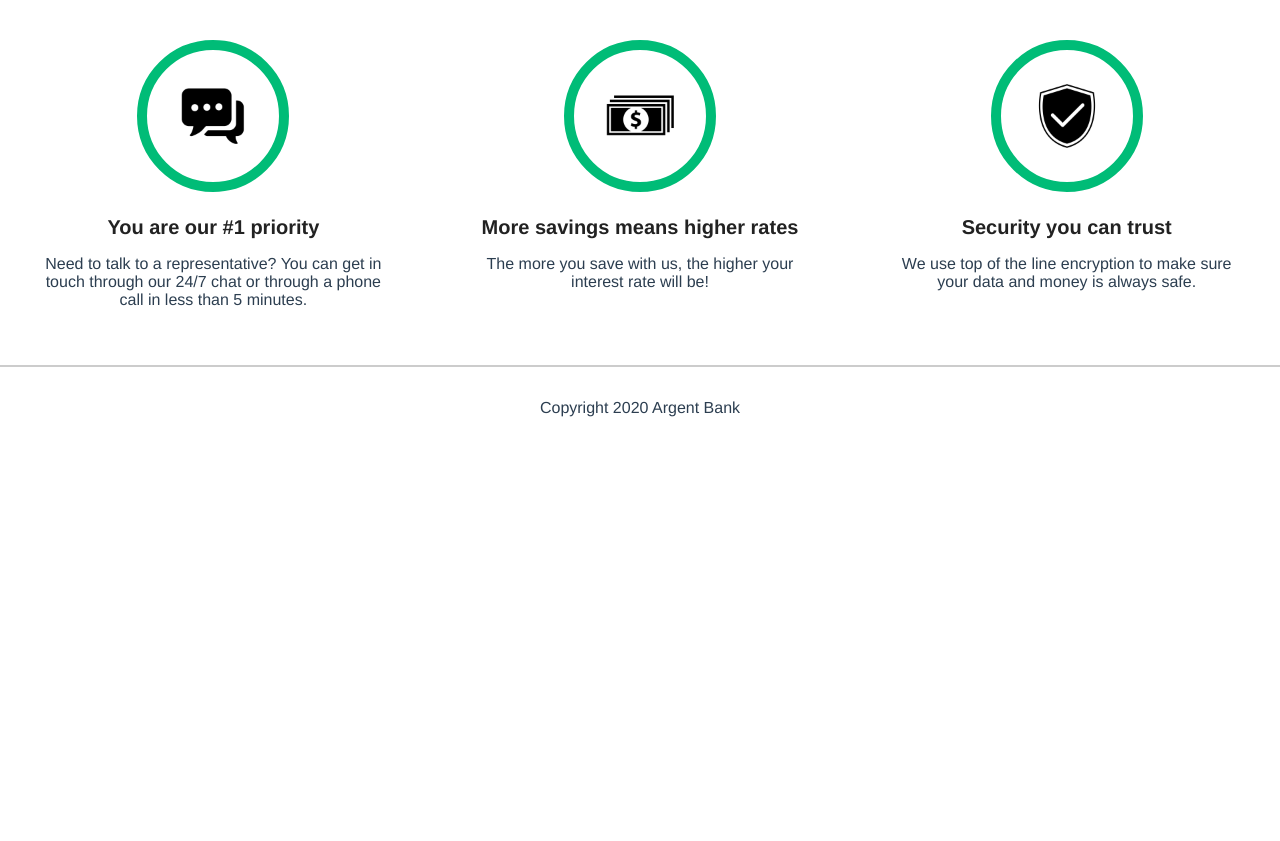
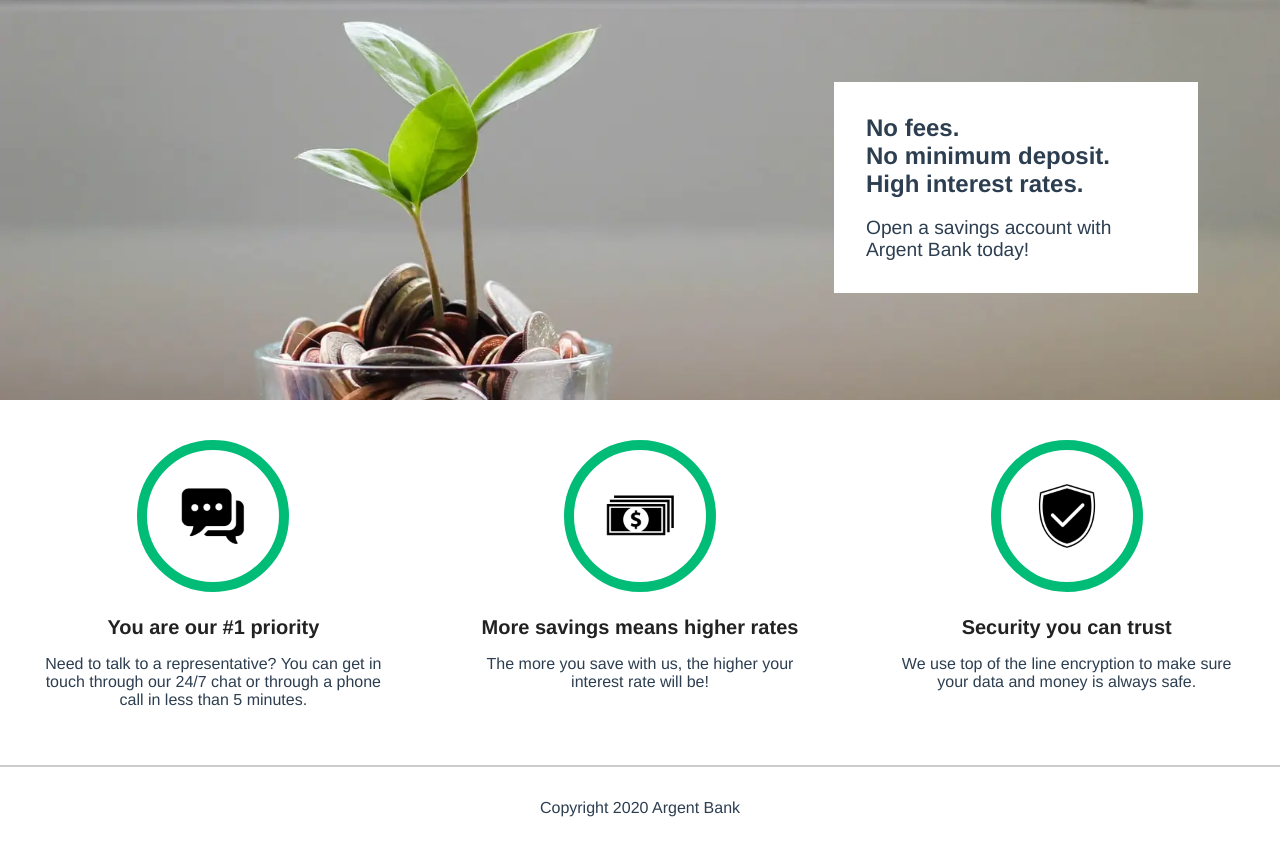
Before and after one commit to Amalynn/oc-iw-p11-argentbank-frontend, a React (Vite) app: page / in a window 1280 px wide. Before the commit the page ends 800 px from the top, so only its background shows below. Built offline with nearby package versions, Linux system fonts and the light colour scheme.

Commit message:
HeroBanner component created

```diff
--- a/src/assets/styles/main.css
+++ b/src/assets/styles/main.css
@@ -71,7 +71,7 @@ body {
 }
 
 .hero {
-  background-image: url('../img/bank-tree.jpeg');
+    background-image: url('../images/bank-tree.webp');
     background-position: 0 -50px;
     background-size: cover;
     background-repeat: no-repeat;
--- /dev/null
+++ b/src/components/HeroBanner.jsx
@@ -0,0 +1,15 @@
+export default function HeroBanner() {
+    return (
+        <section className="hero">
+            <div className="hero-content">
+                <h2 className="sr-only">Promoted Content</h2>
+                <p className="subtitle">No fees.</p>
+                <p className="subtitle">No minimum deposit.</p>
+                <p className="subtitle">High interest rates.</p>
+                <p className="text">
+                    Open a savings account with Argent Bank today!
+                </p>
+            </div>
+        </section>
+    );
+}
--- a/src/pages/HomePage.jsx
+++ b/src/pages/HomePage.jsx
@@ -2,9 +2,12 @@ import HomepageCard from '../components/HomepageCard';
 import IconChat from '../assets/icons/icon-chat.png';
 import IconMoney from '../assets/icons/icon-money.png';
 import IconSecurity from '../assets/icons/icon-security.png';
+import HeroBanner from '../components/HeroBanner';
 
 export default function HomePage() {
     return (
+        <main>
+            <HeroBanner />
             <section className="features">
                 <h2 className="sr-only">Features</h2>
                 <HomepageCard
@@ -28,5 +31,6 @@ export default function HomePage() {
                     is always safe."
                 />
             </section>
+        </main>
     );
 }
```
Also changed, not shown: src/assets/images/bank-tree.jpeg (added), src/assets/images/bank-tree.webp (added). Lines whose indentation alone changed are shown as unchanged.
